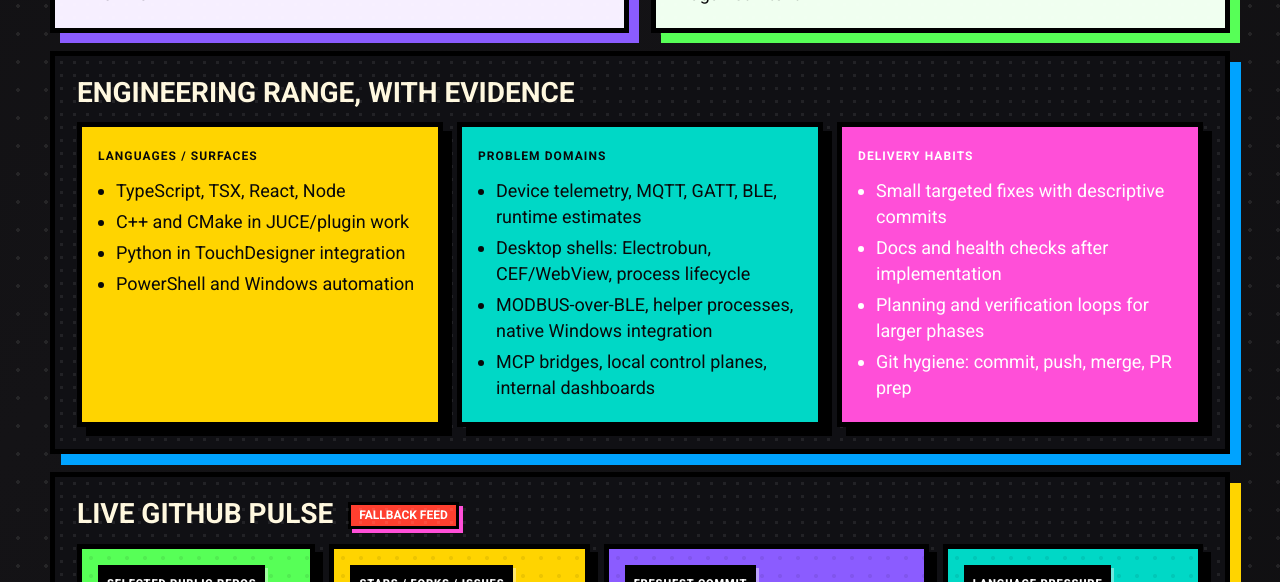
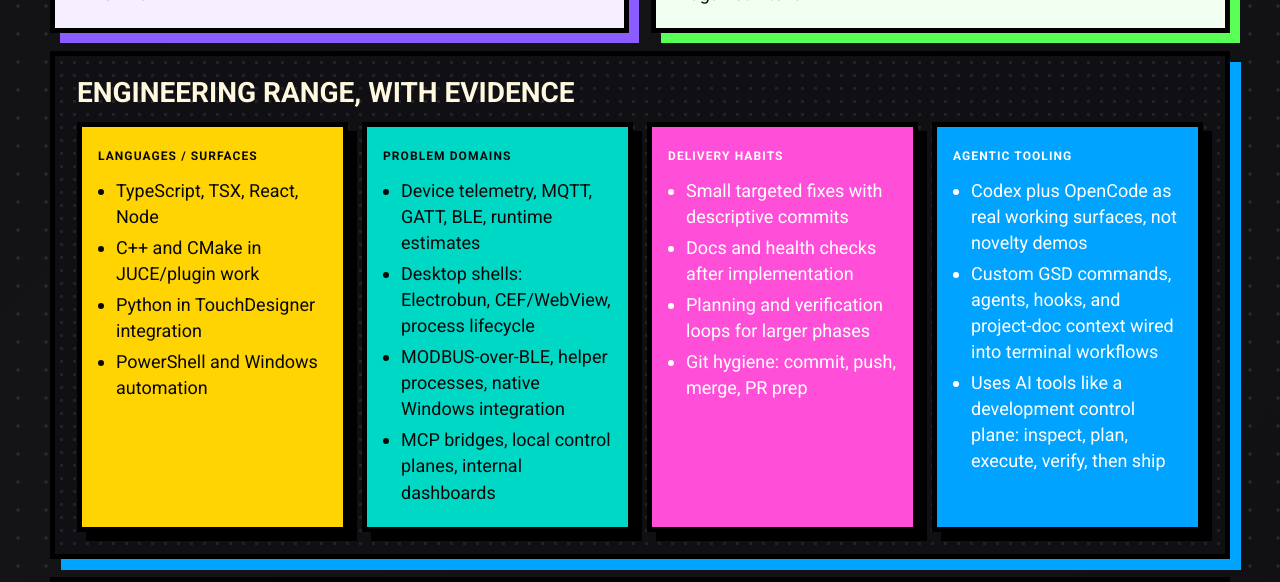
Before and after one commit to lnorton89/lnorton89, a React (Vite) app: page / in a window 1280 px wide. Shown: the part 2840-3422 px from the top of the page. Built offline with nearby package versions, Linux system fonts and the light colour scheme; no server answers.

Commit message:
Integrate OpenCode usage

```diff
--- a/src/App.css
+++ b/src/App.css
@@ -433,6 +433,10 @@ li {
   gap: 14px;
 }
 
+.range-grid {
+  grid-template-columns: repeat(4, minmax(0, 1fr));
+}
+
 .proof:nth-child(1) {
   background: var(--gold);
 }
@@ -443,6 +447,11 @@ li {
 
 .proof:nth-child(3) {
   background: var(--pink);
+  color: #fff;
+}
+
+.range-grid .proof:nth-child(4) {
+  background: var(--blue);
   color: #fff;
 }
 
@@ -1084,7 +1093,7 @@ li {
 
 .oss-grid {
   display: grid;
-  grid-template-columns: repeat(4, minmax(0, 1fr));
+  grid-template-columns: repeat(auto-fit, minmax(190px, 1fr));
   gap: 10px;
   margin: 18px 0;
 }
--- a/src/App.tsx
+++ b/src/App.tsx
@@ -211,6 +211,10 @@ const proofBlocks: ProofBlock[] = [
     title: 'Delivery habits',
     items: ['Small targeted fixes with descriptive commits', 'Docs and health checks after implementation', 'Planning and verification loops for larger phases', 'Git hygiene: commit, push, merge, PR prep'],
   },
+  {
+    title: 'Agentic tooling',
+    items: ['Codex plus OpenCode as real working surfaces, not novelty demos', 'Custom GSD commands, agents, hooks, and project-doc context wired into terminal workflows', 'Uses AI tools like a development control plane: inspect, plan, execute, verify, then ship'],
+  },
 ]
 
 const repos: RepoEvidence[] = [
@@ -301,6 +305,7 @@ const musicTasteBlocks: ProofBlock[] = [
 ]
 
 const openSourceProjects = [
+  { name: 'OpenCode', href: 'https://opencode.ai/', note: 'agentic coding' },
   { name: 'React', href: 'https://react.dev/', note: 'UI runtime' },
   { name: 'TypeScript', href: 'https://www.typescriptlang.org/', note: 'typed glue' },
   { name: 'Vite', href: 'https://vite.dev/', note: 'frontend build' },
@@ -483,7 +488,7 @@ function App() {
 
       <section className="band">
         <h2>Engineering Range, With Evidence</h2>
-        <div className="proof-grid">
+        <div className="proof-grid range-grid">
           {proofBlocks.map((block) => (
             <article className="proof" key={block.title}>
               <h3>{block.title}</h3>
@@ -622,8 +627,8 @@ function App() {
           <h2>Stuff I Actually Use</h2>
           <p>
             This brief is built on the same kind of open-source infrastructure that shows up across the work:
-            frontend systems, local tooling, deploy plumbing, device messaging, native/audio builds, and browser
-            automation.
+            frontend systems, agentic coding, local tooling, deploy plumbing, device messaging, native/audio builds,
+            and browser automation.
           </p>
         </div>
         <div className="oss-grid" aria-label="Relevant open source projects">
@@ -635,8 +640,9 @@ function App() {
           ))}
         </div>
         <p className="source-note">
-          Source basis: live public GitHub API data for selected repos, plus local Codex session metadata. Music section
-          uses a narrow local browser-history scan filtered to music domains and titles, summarized without raw URLs.
+          Source basis: live public GitHub API data for selected repos, local Codex session metadata, and local OpenCode
+          configuration presence summarized without machine paths or secrets. Music section uses a narrow local
+          browser-history scan filtered to music domains and titles, summarized without raw URLs.
         </p>
       </footer>
     </main>
```
